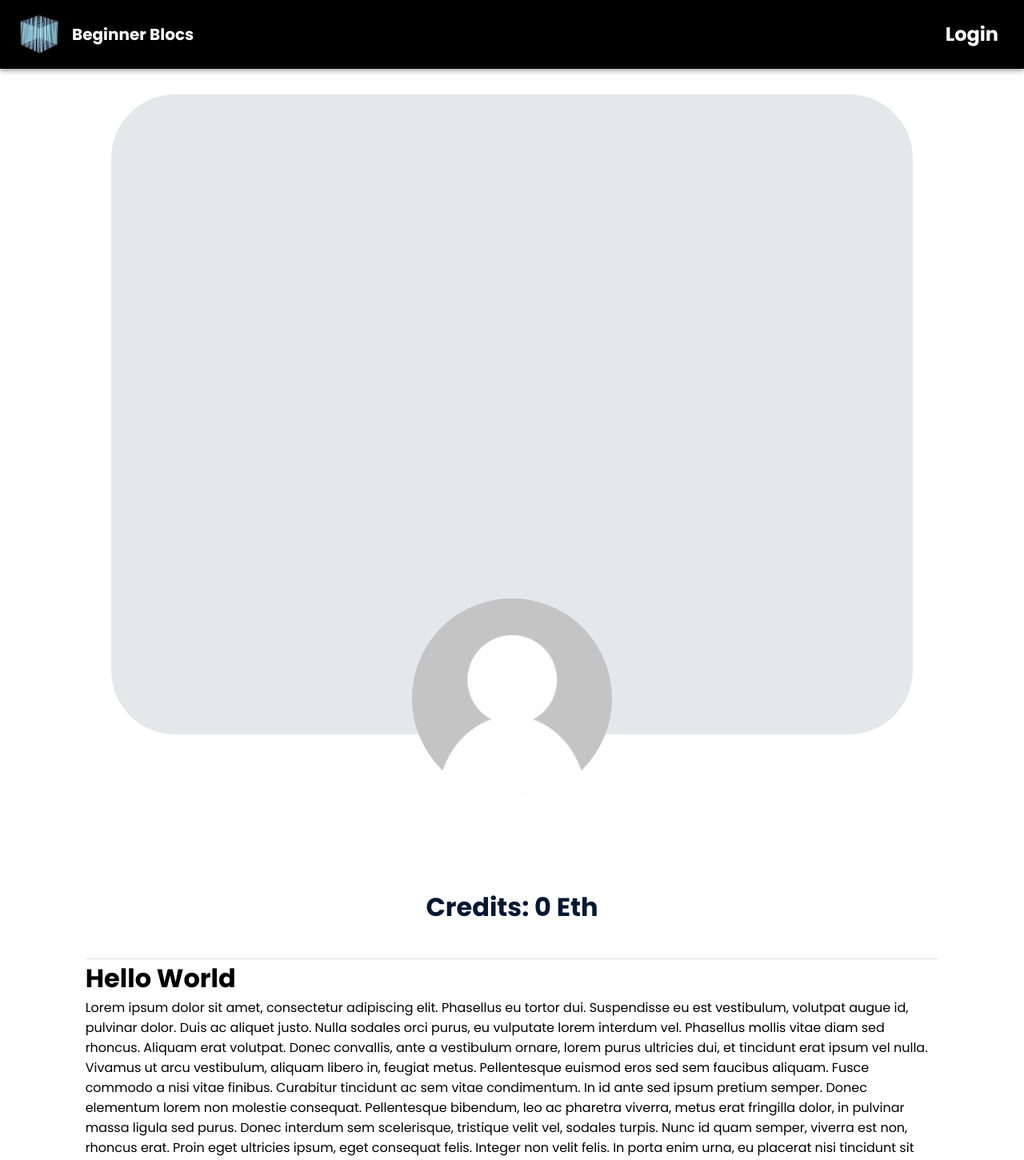
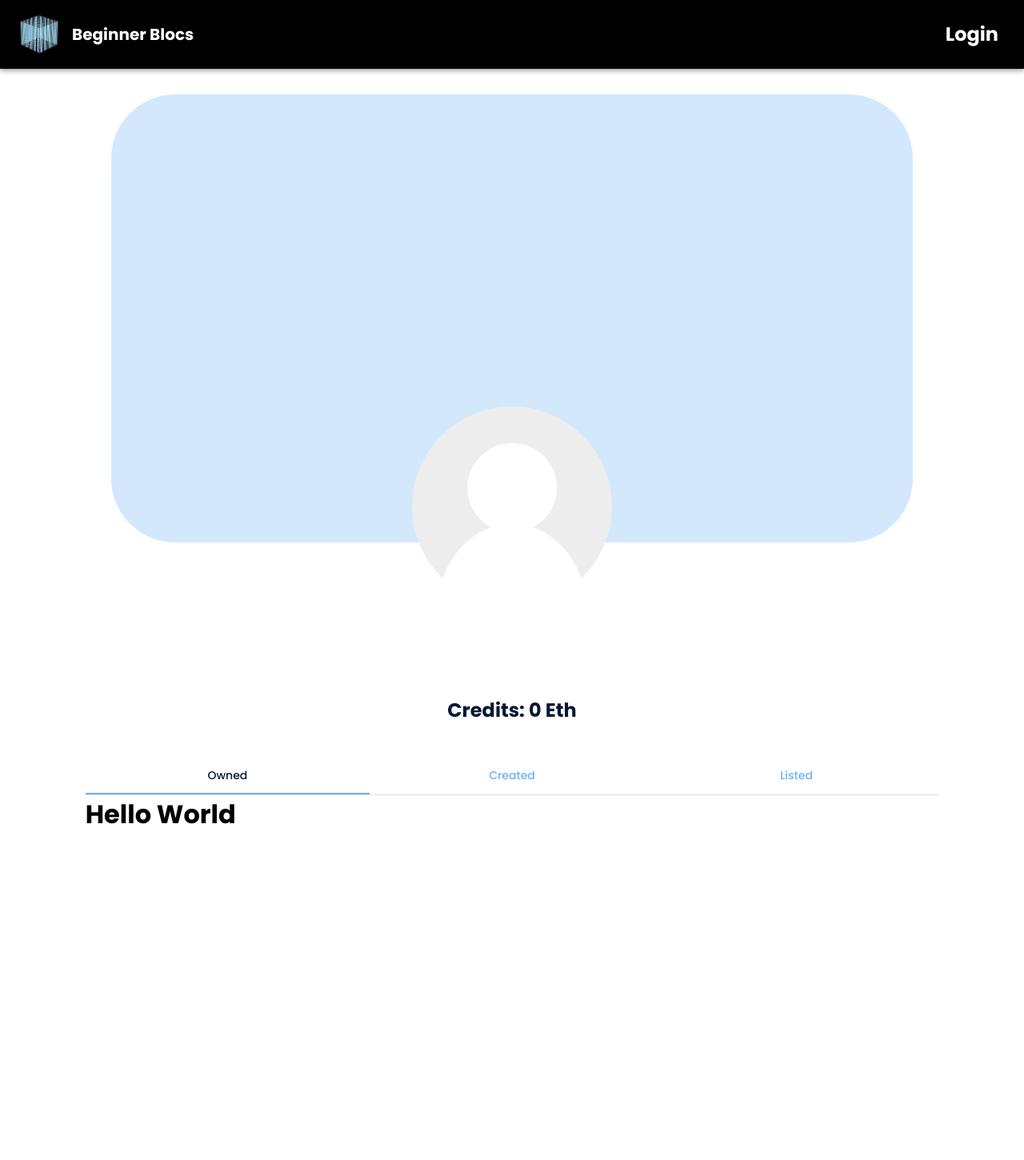
Before and after one commit to connie-ho/beginner-blocs, a React (Create React App) app in the folder frontend/: page /profile in a window 1280 px wide. Shown: the top 1450 px of the page at 80% size. After the commit the page ends 1042 px from the top, so only its background shows below. Built offline with nearby package versions, Linux system fonts and the light colour scheme.

Commit message:
separated components

```diff
--- a/frontend/src/components/Profile.jsx
+++ b/frontend/src/components/Profile.jsx
@@ -2,54 +2,28 @@ import React, {useEffect, useState} from "react";
 import { makeStyles } from '@mui/styles';
 import Grid from "@mui/material/Grid";
 import Divider from "@mui/material/Divider";
-import {useNavigate} from "react-router-dom";
 import {ethers} from "ethers";
+import Tabs from '@mui/material/Tabs';
+import Tab from '@mui/material/Tab';
+import TabPanel from "./common/TabPanel";
+import ProfileBanner from "./profile/ProfileBanner";
+import AccountInfo from "./profile/AccountInfo";
 
 const useStyles = makeStyles((theme)=> ({
-  banner: {
-    backgroundColor:'rgba(5,24,52,0.1)',
-    height: '50rem',
-    margin: '2rem',
-    position:'relative',
-    alignItems: 'center',
-    display: 'flex',
-    borderRadius:'5rem',
-    flexDirection: 'column',
-    justifyContent: 'center',
-  },
-  header: {
-    color: theme.palette.text.primary,
-    paddingBottom: theme.spacing(1),
-    display: 'flex',
-    flexDirection: 'column',
-    position: 'relative',
-    alignItems: 'center',
-    marginBottom: '2rem',
-    marginTop:'10rem'
-  },
-  img: {
-    width: theme.typography.pxToRem(250),
-    marginBottom: theme.spacing(4),
-    position: 'absolute',
-    bottom: 0,
-    borderColor:'white',
-    transform:'translate(0rem,7rem)',
-    zIndex: 2,
-    borderRadius: theme.typography.pxToRem(300),
-  },
-//   card: {
-//     backgroundColor: 'black',
-//     color: 'white',
-//     justifyContent: 'space-around',
-//     fontSize: theme.typography.pxToRem(25),
-//   },
+  tabs: {
+    textColor:"primary",
+    indicatorColor:"secondary",
+    flexDirection:"row",
+    justifyContent:"space-evenly",
+  }
 }))
+
 
 const Profile = (props) => {
 
   const {account} = props
   const [balance,setBalance] = useState(0)
-  const navigate = useNavigate();
+  const [tabValue, setTabValue] = useState(1)
   const classes = useStyles();
 
   const grabAccountInformation = async (account) => {
@@ -62,6 +36,10 @@ const Profile = (props) => {
      }
   }
 
+  const handleTabChange = (event, newValue) => {
+    setTabValue(newValue);
+  }
+
   useEffect(async () => {
     grabAccountInformation(account);
     return () => {
@@ -69,37 +47,38 @@ const Profile = (props) => {
     }
   },[account, balance])
 
+
   return (
     <>
       <Grid container >
         <Grid item xs={1}/>
         <Grid item xs={10} container direction ="column">
-
-          <div className={classes.banner}>
-          <img
-              className={classes.img}
-              src={require('../assets/default.png')}
-              alt="default"
-          />
-          </div>
-          <div className={classes.header}>
-            <div>
-            </div>
-            <h1>{account}</h1>
-            <h1>Credits: {balance} Eth</h1>
-            <h1></h1>
-          </div>
-          <Divider></Divider>
-          <h1>Hello World</h1>
-          <p>Lorem ipsum dolor sit amet, consectetur adipiscing elit. Phasellus eu tortor dui. Suspendisse eu est vestibulum, volutpat augue id, pulvinar dolor. Duis ac aliquet justo. Nulla sodales orci purus, eu vulputate lorem interdum vel. Phasellus mollis vitae diam sed rhoncus. Aliquam erat volutpat. Donec convallis, ante a vestibulum ornare, lorem purus ultricies dui, et tincidunt erat ipsum vel nulla. Vivamus ut arcu vestibulum, aliquam libero in, feugiat metus. Pellentesque euismod eros sed sem faucibus aliquam.
-
-Fusce commodo a nisi vitae finibus. Curabitur tincidunt ac sem vitae condimentum. In id ante sed ipsum pretium semper. Donec elementum lorem non molestie consequat. Pellentesque bibendum, leo ac pharetra viverra, metus erat fringilla dolor, in pulvinar massa ligula sed purus. Donec interdum sem scelerisque, tristique velit vel, sodales turpis. Nunc id quam semper, viverra est non, rhoncus erat. Proin eget ultricies ipsum, eget consequat felis. Integer non velit felis. In porta enim urna, eu placerat nisi tincidunt sit amet. In laoreet efficitur orci sit amet vulputate. Etiam at lacus non neque auctor rutrum. Lorem ipsum dolor sit amet, consectetur adipiscing elit. Mauris eu facilisis tortor. Phasellus auctor ornare nisi non pharetra. Maecenas rhoncus, dui eget auctor vulputate, metus odio iaculis tellus, sit amet sollicitudin metus tellus ut nisi.
-
-Sed accumsan, turpis at finibus pulvinar, est sem vulputate nibh, sed imperdiet mauris purus id metus. Praesent id nibh nunc. Donec urna orci, posuere ut ligula interdum, vehicula dignissim leo. Pellentesque pretium lacus vel odio blandit, et tempus nisi tempor. Sed ac varius sem. Nunc blandit lacinia odio, in dapibus dui finibus ac. Morbi viverra lorem a arcu porttitor ornare.
-
-Fusce at nisl nisl. Pellentesque habitant morbi tristique senectus et netus et malesuada fames ac turpis egestas. Interdum et malesuada fames ac ante ipsum primis in faucibus. Proin hendrerit scelerisque nulla, at placerat elit eleifend non. Phasellus sodales ante eu efficitur cursus. Suspendisse non venenatis justo. Vestibulum fermentum elementum mattis.
-
-Morbi mollis pharetra pharetra. Lorem ipsum dolor sit amet, consectetur adipiscing elit. Cras vel vestibulum est. Sed nulla elit, commodo in magna nec, aliquet egestas diam. Curabitur aliquam rhoncus aliquet. In vehicula eget risus sed vehicula. Vivamus porttitor urna quis velit elementum, eu finibus nunc dignissim. Etiam tincidunt id velit pellentesque pellentesque. Nullam a malesuada elit. Cras imperdiet elit leo. Maecenas quis nibh posuere, finibus diam vitae, maximus libero. Ut luctus ut felis sit amet elementum. Curabitur tincidunt sagittis nisi ultrices dictum. Etiam et pellentesque libero. Nunc eget pretium magna, ut facilisis ex.</p>
+          <ProfileBanner/>
+          <AccountInfo account={account} balance={balance} style={{marginBottom:'2rem'}}/>
+          <div>
+            <Tabs
+              value={tabValue}
+              onChange={handleTabChange}
+              textColor='primary'
+              indicatorColor='secondary'
+              variant='fullWidth'
+              centered
+            >
+              <Tab value={1} label="Owned" />
+              <Tab value={2} label="Created" />
+              <Tab value={3} label="Listed" />
+            </Tabs>
+          <Divider/>
+            <TabPanel value={tabValue} index={1}>
+                <h1>Hello World</h1>
+            </TabPanel>
+            <TabPanel value={tabValue} index={2}>
+            <h2>Hello World2</h2>
+            </TabPanel>
+            <TabPanel value={tabValue} index={3}>
+            <h2>Hello World3</h2>
+            </TabPanel>
+        </div>
         </Grid>
         <Grid item xs={1}/>
       </Grid>
--- /dev/null
+++ b/frontend/src/components/common/TabPanel.jsx
@@ -0,0 +1,12 @@
+import React from 'react';
+
+const TabPanel = ({ children, value, index}) => {
+
+  return (
+    <div>
+      {value == index ? children : null}
+    </div>
+  );
+};
+
+export default TabPanel
--- /dev/null
+++ b/frontend/src/components/profile/AccountInfo.jsx
@@ -0,0 +1,29 @@
+import React from 'react';
+import { makeStyles } from '@mui/styles';
+
+const useStyles = makeStyles((theme)=> ({
+  header: {
+    color: theme.palette.text.primary,
+    paddingBottom: theme.spacing(1),
+    display: 'flex',
+    flexDirection: 'column',
+    position: 'relative',
+    alignItems: 'center',
+    marginBottom: '2rem',
+    marginTop:'10rem'
+  },
+}))
+
+const AccountInfo = (props) => {
+  const {account, balance} = props
+
+  const classes = useStyles();
+  return (
+    <div className={classes.header} name='account-info'>
+      <h2>{account}</h2>
+      <h2>Credits: {balance} Eth</h2>
+  </div>
+  );
+};
+
+export default AccountInfo;
--- /dev/null
+++ b/frontend/src/components/profile/ProfileBanner.jsx
@@ -0,0 +1,43 @@
+import React from 'react';
+import { makeStyles } from '@mui/styles';
+
+const useStyles = makeStyles((theme)=> ({
+  banner: {
+    backgroundColor:theme.palette.secondary.main,
+    opacity:'0.3',
+    height: '35rem',
+    margin: '2rem',
+    position:'relative',
+    alignItems: 'center',
+    display: 'flex',
+    borderRadius:'5rem',
+    flexDirection: 'column',
+    justifyContent: 'center',
+  },
+  img: {
+    width: theme.typography.pxToRem(250),
+    marginBottom: theme.spacing(4),
+    position: 'absolute',
+    bottom: 0,
+    borderColor:'white',
+    transform:'translate(0rem,7rem)',
+    zIndex: 2,
+    borderRadius: theme.typography.pxToRem(300),
+  }
+}))
+
+const ProfileBanner = (props) => {
+  const classes = useStyles();
+  return (
+    <div className={classes.banner} name='banner'>
+    <img
+        className={classes.img}
+        src={require('../../assets/default.png')}
+        alt="default"
+        name='avatar'
+    />
+    </div>
+  );
+};
+
+export default ProfileBanner;
```
